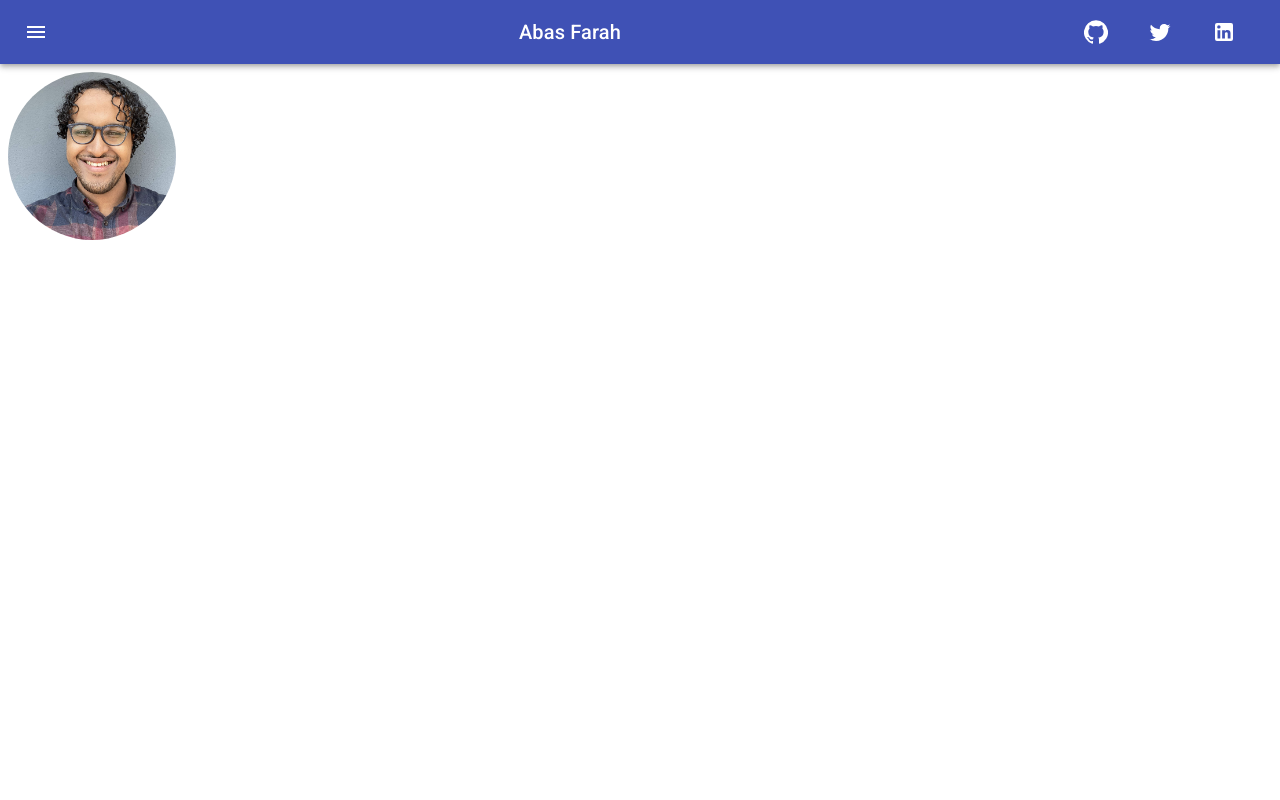
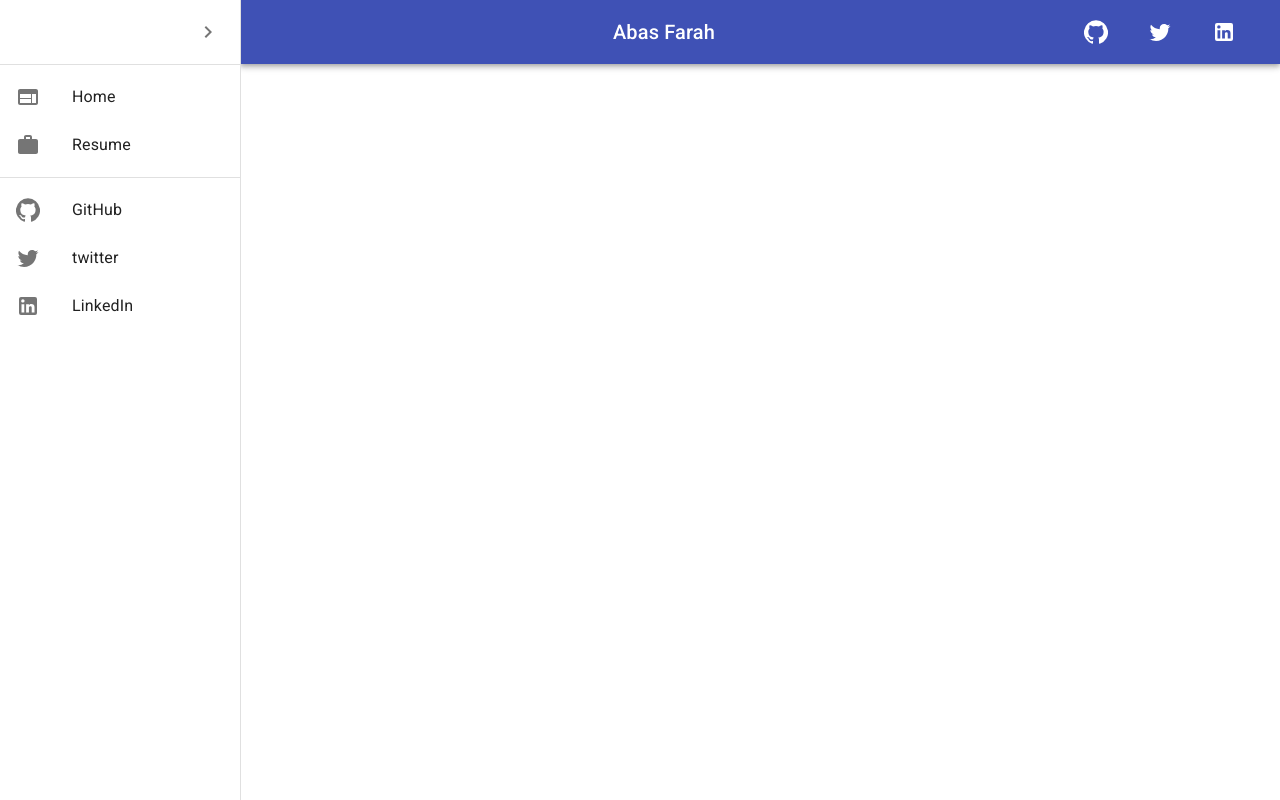
Before and after one commit to abasnfarah/abasfarah.io, a React (Create React App) app: page / in a window 1280 px wide. Both pictures are taken after a click on the button "menu". Built offline with nearby package versions, Linux system fonts and the light colour scheme.

Commit message:
Adds side drawer component with links

```diff
--- a/src/components/MyAvatar.js
+++ b/src/components/MyAvatar.js
@@ -1,7 +1,7 @@
 import React from "react";
 import { makeStyles } from "@material-ui/core/styles";
 import Avatar from "@material-ui/core/Avatar";
-import avatarPhoto from "../images/avatarPhoto.jpg";
+import avatarPhoto from "../static/avatarPhoto.jpg";
 
 const useStyles = makeStyles((theme) => ({
   root: {
--- a/src/components/NavBar.js
+++ b/src/components/NavBar.js
@@ -1,12 +1,25 @@
 import React from "react";
-import { makeStyles } from "@material-ui/core/styles";
+import clsx from "clsx";
+import resume from "../static/resume.pdf";
+import { makeStyles, useTheme } from "@material-ui/core/styles";
 import AppBar from "@material-ui/core/AppBar";
+import Drawer from "@material-ui/core/Drawer";
 import Toolbar from "@material-ui/core/Toolbar";
 import Typography from "@material-ui/core/Typography";
 import Button from "@material-ui/core/Button";
 import IconButton from "@material-ui/core/IconButton";
 import MenuIcon from "@material-ui/icons/Menu";
+import WorkIcon from "@material-ui/icons/Work";
+import WebIcon from "@material-ui/icons/Web";
+import ChevronRightIcon from "@material-ui/icons/ChevronRight";
 import { GitHub, LinkedIn, Twitter } from "@material-ui/icons";
+import { Divider } from "@material-ui/core";
+import ListItem from "@material-ui/core/ListItem";
+import ListItemIcon from "@material-ui/core/ListItemIcon";
+import ListItemText from "@material-ui/core/ListItemText";
+import List from "@material-ui/core/List";
+
+const drawerWidth = 240;
 
 const useStyles = makeStyles((theme) => ({
   root: {
@@ -18,18 +31,82 @@ const useStyles = makeStyles((theme) => ({
   title: {
     flexGrow: 1,
   },
+  appBar: {
+    transition: theme.transitions.create(["margin", "width"], {
+      easing: theme.transitions.easing.sharp,
+      duration: theme.transitions.duration.leavingScreen,
+    }),
+  },
+  appBarShift: {
+    width: `calc(100% - ${drawerWidth}px)`,
+    marginLeft: drawerWidth,
+    transition: theme.transitions.create(["margin", "width"], {
+      easing: theme.transitions.easing.easeOut,
+      duration: theme.transitions.duration.enteringScreen,
+    }),
+  },
+  hide: {
+    display: "none",
+  },
+  drawer: {
+    width: drawerWidth,
+    flexShrink: 0,
+  },
+  drawerPaper: {
+    width: drawerWidth,
+  },
+  drawerHeader: {
+    display: "flex",
+    alignItems: "center",
+    padding: theme.spacing(0, 1),
+    // necessary for content to be below app bar
+    ...theme.mixins.toolbar,
+    justifyContent: "flex-end",
+  },
+  content: {
+    flexGrow: 1,
+    padding: theme.spacing(3),
+    transition: theme.transitions.create("margin", {
+      easing: theme.transitions.easing.sharp,
+      duration: theme.transitions.duration.leavingScreen,
+    }),
+    marginLeft: -drawerWidth,
+  },
+  contentShift: {
+    transition: theme.transitions.create("margin", {
+      easing: theme.transitions.easing.easeOut,
+      duration: theme.transitions.duration.enteringScreen,
+    }),
+    marginLeft: 0,
+  },
 }));
 
 export default function NavBar() {
   const classes = useStyles();
+  const theme = useTheme();
+  const [open, setOpen] = React.useState(false);
+
+  const handleDrawerOpen = () => {
+    setOpen(true);
+  };
+
+  const handleDrawerClose = () => {
+    setOpen(false);
+  };
 
   return (
     <div className={classes.root}>
-      <AppBar position="static">
+      <AppBar
+        position="static"
+        className={clsx(classes.appBar, {
+          [classes.appBarShift]: open,
+        })}
+      >
         <Toolbar>
           <IconButton
             edge="start"
-            className={classes.menuButton}
+            className={clsx(classes.menuButton, open && classes.hide)}
+            onClick={handleDrawerOpen}
             color="inherit"
             aria-label="menu"
           >
@@ -52,6 +129,83 @@ export default function NavBar() {
           </Button>
         </Toolbar>
       </AppBar>
+      <Drawer
+        className={classes.drawer}
+        variant="persistent"
+        anchor="left"
+        open={open}
+        classes={{
+          paper: classes.drawerPaper,
+        }}
+      >
+        <div className={classes.drawerHeader}>
+          <IconButton onClick={handleDrawerClose}>
+            {theme.direction === "ltr" ? (
+              <ChevronRightIcon />
+            ) : (
+              <ChevronRightIcon />
+            )}
+          </IconButton>
+        </div>
+        <Divider />
+        <List>
+          <ListItem button key={"Home"} component="a" href="/">
+            <ListItemIcon>
+              <WebIcon />
+            </ListItemIcon>
+            <ListItemText primary={"Home"} />
+          </ListItem>
+          <ListItem
+            button
+            key={"Resume"}
+            component="a"
+            href={resume}
+            target="_blank"
+          >
+            <ListItemIcon>
+              <WorkIcon />
+            </ListItemIcon>
+            <ListItemText primary={"Resume"} />
+          </ListItem>
+        </List>
+        <Divider />
+
+        <List>
+          <ListItem
+            button
+            key={"Github"}
+            component="a"
+            href={"https://github.com/abasnfarah"}
+          >
+            <ListItemIcon>
+              <GitHub />
+            </ListItemIcon>
+            <ListItemText primary={"GitHub"} />
+          </ListItem>
+          <ListItem
+            button
+            key={"Twitter"}
+            component="a"
+            href={"https://twitter.com/abasfarah"}
+          >
+            <ListItemIcon>
+              <Twitter />
+            </ListItemIcon>
+            <ListItemText primary={"twitter"} />
+          </ListItem>
+          <ListItem
+            button
+            key={"LinkedIn"}
+            component="a"
+            href={"https://linkedin.com/in/abas-farah-92268682/"}
+          >
+            <ListItemIcon>
+              <LinkedIn />
+            </ListItemIcon>
+            <ListItemText primary={"LinkedIn"} />
+          </ListItem>
+        </List>
+      </Drawer>
     </div>
   );
 }
```
Also changed, not shown: src/static/avatarPhoto.jpg (renamed from src/images/avatarPhoto.jpg), 1 other file (tests, documents, lock files or other folders).
